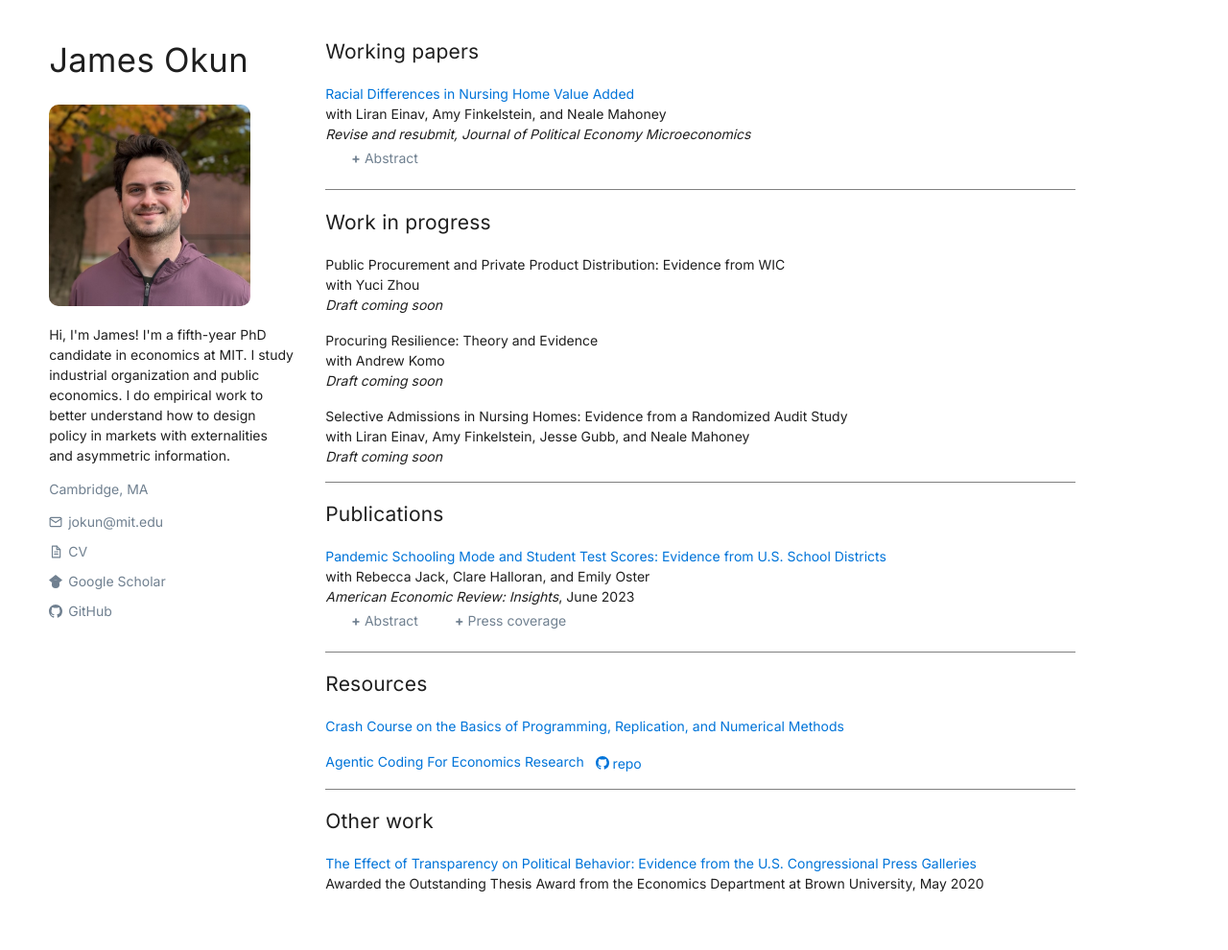
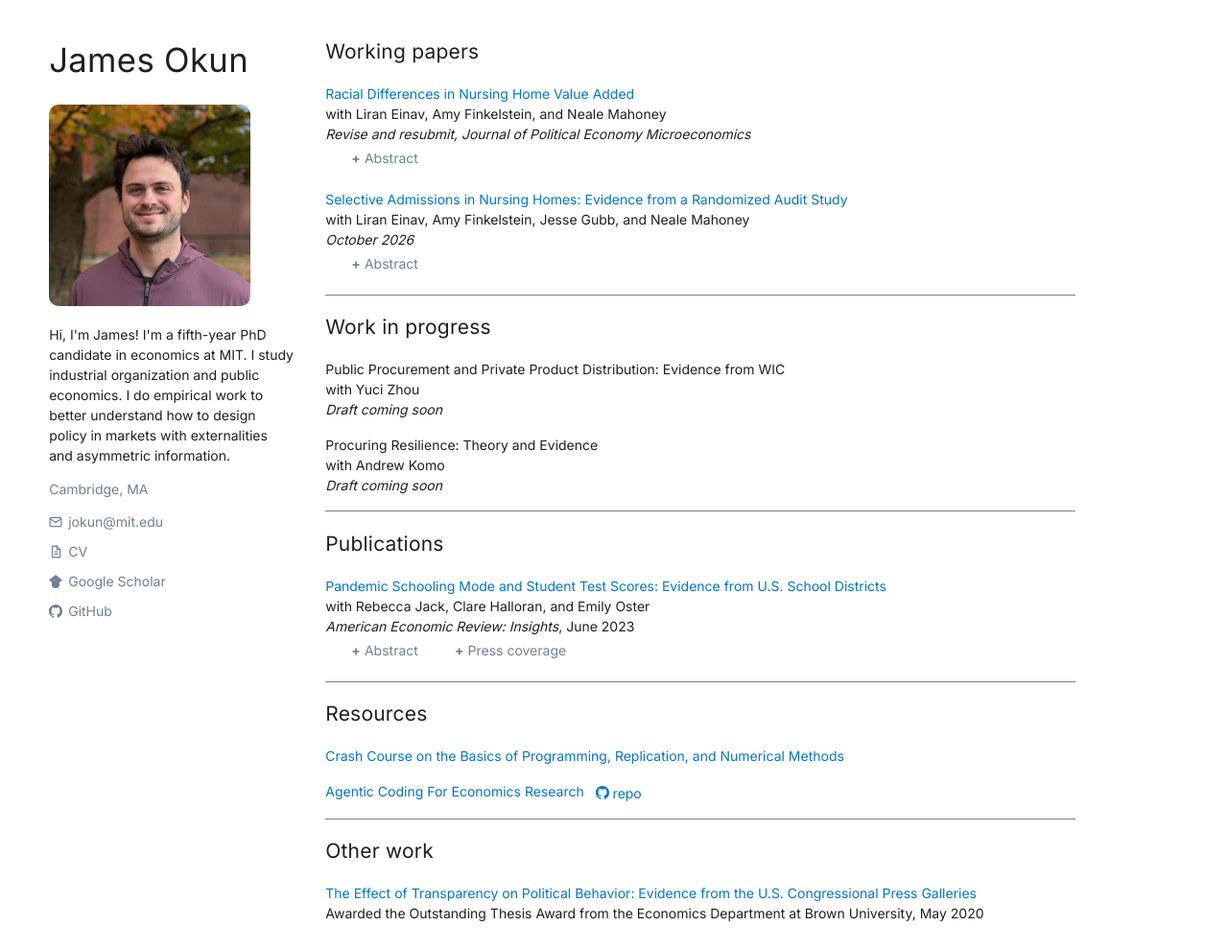
Before and after one commit to jamesokun/jamesokun.github.io, a Jekyll site: the page built from index.html, in a window 1280 px wide and 990 px high. Shown: the whole window at 96% size. Built offline with Jekyll 4.4.1, drawn with Linux system fonts in a browser that asks for light colours; the list of posts is cut into pages by our own code.

Commit message:
Add Selective Admissions working paper

```diff
--- a/index.html
+++ b/index.html
@@ -11,6 +11,15 @@ layout: default
   </div>
   <p id="ab-nh-value-added" class="expandable-hide abstract-content" data-expandable-group="nh-value-added">We use detailed data on the evolution of health for about 0.8 million Black and 5.4 million white nursing home patients covered by Medicare between 2011 and 2019 to estimate race-specific value-added measures for more than 8,000 nursing homes in the United States. We estimate that the average nursing home value-added experienced by Black patients is about 30% lower than that received by white patients. Most of this gap reflects differences in value-added experienced by similar Black and white patients within the same nursing home, rather than differences in value-added across the nursing homes they go to.</p>
 </div>
+<div style="margin-bottom: 1rem;">
+  <a href="/files/NHAudit.pdf">Selective Admissions in Nursing Homes: Evidence from a Randomized Audit Study</a><br>
+  with Liran Einav, Amy Finkelstein, Jesse Gubb, and Neale Mahoney<br>
+  <em>October 2026</em>
+  <div class="paper-links">
+    <a href="#" class="graylinks" data-expandable-target="ab-nh-audit" aria-expanded="false"><span class="toggle-icon">+</span> Abstract</a>
+  </div>
+  <p id="ab-nh-audit" class="expandable-hide abstract-content" data-expandable-group="nh-audit">It has been widely documented that patients in the US who are associated with disadvantaged demographics receive care at lower quality nursing homes. To understand the role that selective admissions may play in contributing to this pattern, we conducted a nationwide audit study of the impact of patient race, payer, and medical condition on responses to about 5,500 availability inquiries sent to about 3,000 nursing homes. We find 10-15% lower availability for Medicaid patients compared to private-pay patients and for patients with Alzheimer's disease compared to those without; these availability gaps generally increase with nursing home quality. We find no statistically significant evidence of differential availability by race. To quantify the implications of these selective admissions practices, we embed the audit study results in a model of constrained nursing home choice. We estimate that if, counterfactually, Medicaid patients had the same choice sets as their private-pay counterparts, they would attend higher quality nursing homes on average, but the private-Medicaid gap in quality would be reduced by only 5-10%. Our results suggest that supply-side availability differences by payer are widespread, but that they are unlikely to be the primary factor behind the observed gap in quality of nursing homes attended.</p>
+</div>
 <hr style="border: 0; height: 1px; background-color: gray;">
 
 <h2 class="bottom-three">Work in progress</h2>
@@ -22,11 +31,6 @@ layout: default
 <div style="margin-bottom: 1rem;">
   Procuring Resilience: Theory and Evidence<br>
   with Andrew Komo<br>
-  <em>Draft coming soon</em>
-</div>
-<div style="margin-bottom: 1rem;">
-  Selective Admissions in Nursing Homes: Evidence from a Randomized Audit Study<br>
-  with Liran Einav, Amy Finkelstein, Jesse Gubb, and Neale Mahoney<br>
   <em>Draft coming soon</em>
 </div>
 <hr style="border: 0; height: 1px; background-color: gray;">
```
Also changed, not shown: 1 other file.
